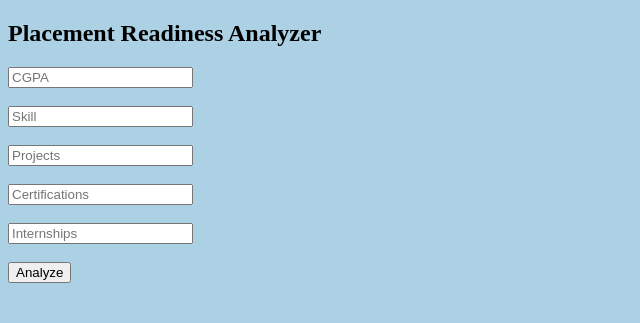
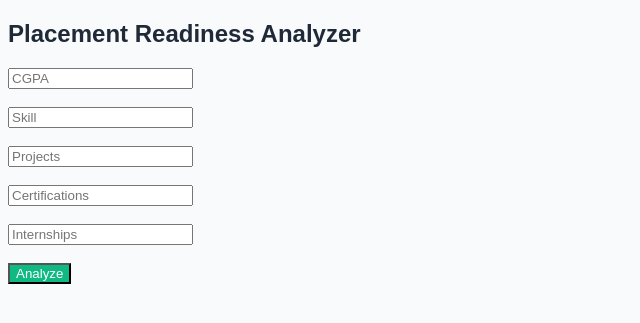
Before and after one commit to padmapriya0128-collab/analytics_project, a Flask app: page / in a window 1280 px wide. Shown: the top 323 px of the page, without its empty margins (0-640 px from the left). Run offline with Flask 3, Linux system fonts and the light colour scheme.

Commit message:
change colour text alaing

```diff
--- a/static/styles.css
+++ b/static/styles.css
@@ -1,12 +1,15 @@
-p {
-    color: rgb(135, 59, 141);
-
+body {
+    background-color: #F8FAFC;
+    color: #1F2937;
+    font-family: Arial, sans-serif;
 }
 
 h1 {
-    color: #2E7D32;
+    color: #2563EB;
+    text-align: center;
 }
 
-body {
-    background-color: #acd1e4;
+button {
+    background-color: #10B981;
+    color: white;
 }
```
